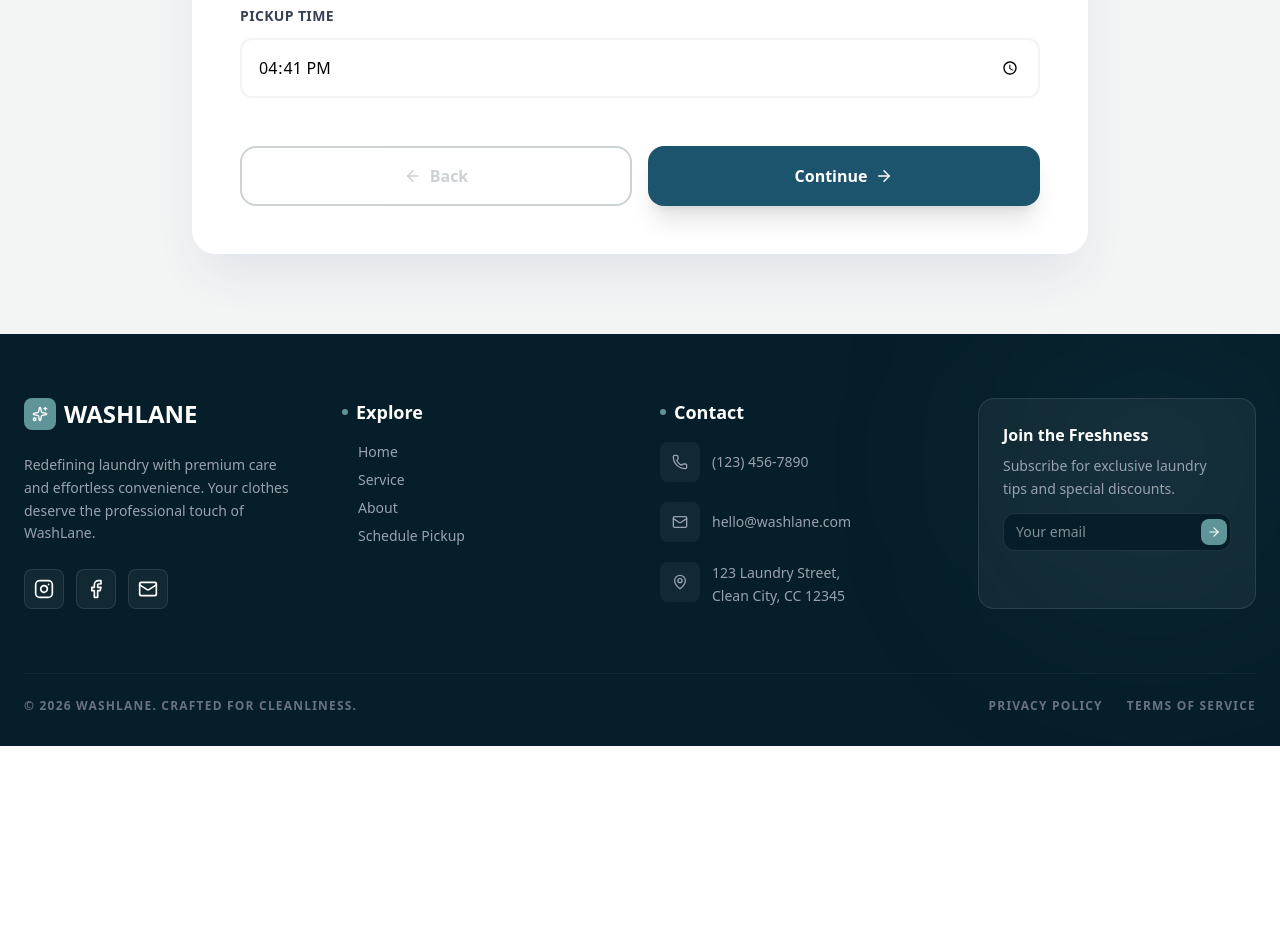
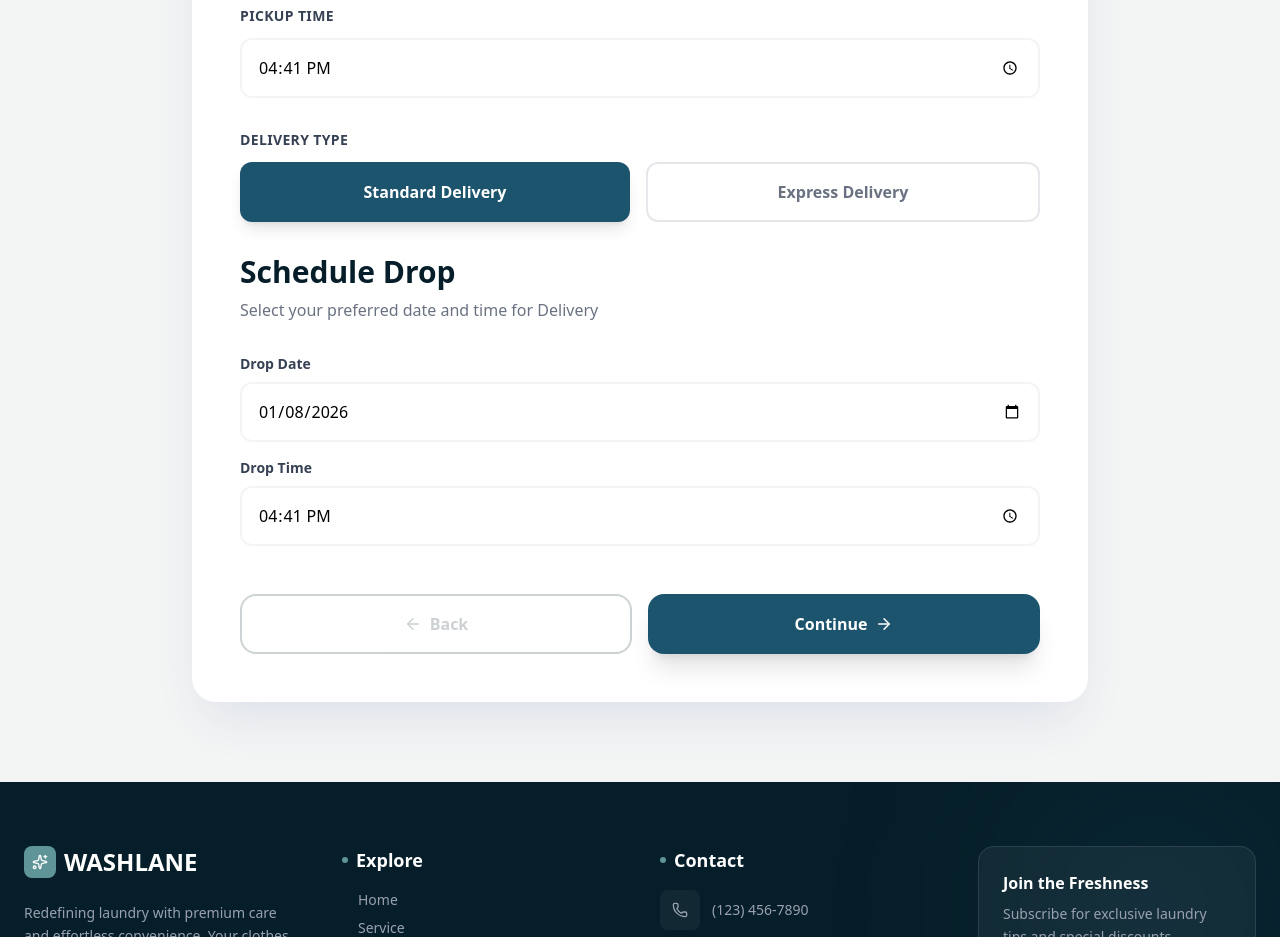
Before and after one commit to thelakshrao/Washlane, a React (Vite) app: page /schedualpickup in a window 1280 px wide. Shown: the part 800-1737 px from the top of the page. Before the commit the page ends 1546 px from the top, so only its background shows below. Built offline with nearby package versions, Linux system fonts and the light colour scheme.

Commit message:
Describe your changes

```diff
--- a/package.json
+++ b/package.json
@@ -16,7 +16,7 @@
     "react-dom": "^19.2.0",
     "react-draggable": "^4.5.0",
     "react-icons": "^5.5.0",
-    "react-router-dom": "^7.11.0",
+    "react-router-dom": "^7.12.0",
     "react-router-hash-link": "^2.4.3",
     "tailwindcss": "^4.1.18"
   },
--- a/src/App.jsx
+++ b/src/App.jsx
@@ -1,5 +1,5 @@
 import { Routes, Route } from "react-router-dom";
-import Home from "./components/Home.jsx"
+import Home from "./components/home.jsx"
 import SchedualPickUp from "./components/SchedualPickUp";
 import About from "./components/About"
 import Navbar from "./components/Navbar";
--- a/src/components/Navbar.jsx
+++ b/src/components/Navbar.jsx
@@ -73,7 +73,7 @@ const Navbar = () => {
             </span>
           </div>
 
-          <button className="text-[#061E29] font-bold text-sm text-white-glow active:scale-95">
+          <button className="text-[#061E29] font-bold text-sm text-white-glow active:scale-95 cursor-pointer">
             Login
           </button>
         </div>
--- a/src/components/SchedualPickUp.jsx
+++ b/src/components/SchedualPickUp.jsx
@@ -9,6 +9,7 @@ import {
 } from "lucide-react";
 import threeperson from "../images/three.png";
 import Footer from "./Footer";
+import { useLocation } from "react-router-dom";
 
 const SchedualPickUp = () => {
   const [currentStep, setCurrentStep] = useState(1);
@@ -17,6 +18,14 @@ const SchedualPickUp = () => {
   const [timeWarning, setTimeWarning] = useState("");
   const [serviceData, setServiceData] = useState({});
   const [activeConfig, setActiveConfig] = useState(null);
+  const [deliveryType, setDeliveryType] = useState("standard");
+  const [dropDate, setDropDate] = useState("");
+  const [dropTime, setDropTime] = useState("");
+  const [dropTimeWarning, setDropTimeWarning] = useState("");
+  const [dropDateWarning, setDropDateWarning] = useState("");
+  const [showExpressNote, setShowExpressNote] = useState(false);
+  const location = useLocation();
+  const initialAddressFromHome = location.state?.address || "";
 
   const colors = {
     deepNavy: "#061E29",
@@ -28,7 +37,7 @@ const SchedualPickUp = () => {
   const [formData, setFormData] = useState({
     name: "",
     phone: "",
-    address: "",
+    address: initialAddressFromHome,
   });
 
   const servicesList = useMemo(
@@ -115,6 +124,24 @@ const SchedualPickUp = () => {
     validateTime(current);
   }, [dates]);
 
+  useEffect(() => {
+    if (selectedTime) {
+      validateTime(selectedTime);
+    }
+  }, [selectedTime, selectedDate]);
+
+  useEffect(() => {
+    if (dropTime) {
+      validateDropTime(dropTime);
+    }
+  }, [dropTime, dropDate]);
+
+  useEffect(() => {
+    if (dropDate) {
+      validateDropDate(dropDate);
+    }
+  }, [dropDate, selectedDate]);
+
   const getServiceTotal = (id) => {
     const data = serviceData[id];
     if (!data) return 0;
@@ -139,13 +166,87 @@ const SchedualPickUp = () => {
     setFormData({ ...formData, [e.target.name]: e.target.value });
 
   const validateTime = (time) => {
-    const [hour, minute] = time.split(":").map(Number);
-    const numeric = hour + minute / 60;
-    if (numeric > 22)
-      setTimeWarning("Unavailable. Scheduling for tomorrow morning.");
-    else if (numeric < 8) setTimeWarning("Available between 8 AM to 10 PM.");
-    else setTimeWarning("");
+    if (!selectedDate) return;
+
+    const now = new Date();
+    const today = now.toISOString().split("T")[0];
+
+    const [selHour, selMin] = time.split(":").map(Number);
+    const curHour = now.getHours();
+    const curMin = now.getMinutes();
+
+    if (selectedDate === today) {
+      if (selHour < curHour || (selHour === curHour && selMin < curMin)) {
+        setTimeWarning(
+          "We don't Deliver in Past. Please select a future time."
+        );
+        return;
+      }
+    }
+
+    if (selHour < 8 || selHour >= 22) {
+      setTimeWarning("Available between 8 AM to 10 PM.");
+      return;
+    }
+
+    setTimeWarning("");
   };
+
+  const validateDropTime = (time) => {
+    if (!dropDate || !selectedDate) return;
+
+    const now = new Date();
+    const today = now.toISOString().split("T")[0];
+
+    const [dropHour, dropMin] = time.split(":").map(Number);
+    const curHour = now.getHours();
+    const curMin = now.getMinutes();
+
+    if (dropDate === selectedDate && dropDate === today) {
+      if (dropHour < curHour || (dropHour === curHour && dropMin < curMin)) {
+        setDropTimeWarning(
+          "We don’t deliver in the past. Please select a future time."
+        );
+        return;
+      }
+    }
+
+    setDropTimeWarning("");
+  };
+
+  const validateDropDate = (date) => {
+    if (!date) return;
+
+    const today = new Date();
+    today.setHours(0, 0, 0, 0);
+
+    const selectedDropDate = new Date(date);
+    selectedDropDate.setHours(0, 0, 0, 0);
+
+    if (selectedDropDate < today) {
+      setDropDateWarning(
+        "We don’t deliver on past dates. Please select a future date."
+      );
+      return;
+    }
+
+    if (selectedDropDate < new Date(selectedDate)) {
+      setDropDateWarning("Drop date cannot be before pickup date.");
+      return;
+    }
+
+    setDropDateWarning("");
+  };
+
+  useEffect(() => {
+    if (deliveryType === "standard" && selectedDate) {
+      const nextDay = new Date(selectedDate);
+      nextDay.setDate(nextDay.getDate() + 1);
+
+      setDropDate(nextDay.toISOString().split("T")[0]);
+      setDropTime(selectedTime);
+    }
+  }, [deliveryType, selectedDate, selectedTime]);
 
   const isStep3Valid =
     formData.name.trim() && formData.phone.trim() && formData.address.trim();
@@ -299,6 +400,121 @@ const SchedualPickUp = () => {
                     </p>
                   )}
                 </div>
+
+                <div className="mt-8">
+                  <p className="text-sm font-bold text-gray-700 mb-3 uppercase tracking-wide">
+                    Delivery Type
+                  </p>
+
+                  <div className="flex gap-4">
+                    <button
+                      onClick={() => {
+                        setDeliveryType("standard");
+                        setShowExpressNote(false);
+                      }}
+                      className={`flex-1 py-4 rounded-xl font-bold transition-all ${
+                        deliveryType === "standard"
+                          ? "text-white shadow-lg"
+                          : "bg-white border-2 border-gray-200 text-gray-500"
+                      }`}
+                      style={{
+                        backgroundColor:
+                          deliveryType === "standard"
+                            ? colors.primaryBlue
+                            : "white",
+                      }}
+                    >
+                      Standard Delivery
+                    </button>
+
+                    <button
+                      onClick={() => {
+                        setDeliveryType("express");
+                        setShowExpressNote(true);
+                      }}
+                      className={`flex-1 py-4 rounded-xl font-bold transition-all ${
+                        deliveryType === "express"
+                          ? "text-white shadow-lg"
+                          : "bg-white border-2 border-gray-200 text-gray-500"
+                      }`}
+                      style={{
+                        backgroundColor:
+                          deliveryType === "express"
+                            ? colors.primaryBlue
+                            : "white",
+                      }}
+                    >
+                      Express Delivery
+                    </button>
+                  </div>
+
+                  {deliveryType === "express" && showExpressNote && (
+                    <div className="mt-6 p-5 rounded-2xl bg-gradient-to-r from-[#1D546D] to-[#5F9598] text-white animate-in fade-in slide-in-from-bottom-3 duration-500">
+                      <h4 className="text-lg font-black mb-1">
+                        Express Delivery Activated
+                      </h4>
+                      <p className="text-sm opacity-90">
+                        Your clothes will be picked up and delivered within
+                      </p>
+                      <p className="text-xl font-black mt-1">2 – 3 Hours</p>
+                    </div>
+                  )}
+                </div>
+
+                {deliveryType === "standard" && (
+                  <div className="mt-8 animate-in fade-in slide-in-from-bottom-3 duration-500">
+                    <h2
+                      className="text-3xl font-bold mb-2"
+                      style={{ color: colors.deepNavy }}
+                    >
+                      Schedule Drop
+                    </h2>
+                    <p className="text-gray-500 mb-8">
+                      Select your preferred date and time for Delivery
+                    </p>
+
+                    <div className="mb-4">
+                      <label className="block text-sm font-bold text-gray-700 mb-2">
+                        Drop Date
+                      </label>
+                      <input
+                        type="date"
+                        value={dropDate}
+                        min={selectedDate}
+                        onChange={(e) => {
+                          setDropDate(e.target.value);
+                          validateDropDate(e.target.value);
+                        }}
+                        className="p-4 rounded-xl border-2 border-gray-100 w-full"
+                      />
+                      {dropDateWarning && (
+                        <p className="text-sm text-red-500 mt-3 font-semibold flex items-center gap-2">
+                          ⚠️ {dropDateWarning}
+                        </p>
+                      )}
+                    </div>
+
+                    <div>
+                      <label className="block text-sm font-bold text-gray-700 mb-2">
+                        Drop Time
+                      </label>
+                      <input
+                        type="time"
+                        value={dropTime}
+                        onChange={(e) => {
+                          setDropTime(e.target.value);
+                          validateDropTime(e.target.value);
+                        }}
+                        className="p-4 rounded-xl border-2 border-gray-100 w-full"
+                      />
+                      {dropTimeWarning && (
+                        <p className="text-sm text-red-500 mt-3 font-semibold flex items-center gap-2">
+                          ⚠️ {dropTimeWarning}
+                        </p>
+                      )}
+                    </div>
+                  </div>
+                )}
               </div>
             )}
 
@@ -530,15 +746,29 @@ const SchedualPickUp = () => {
                     </button>
                   </div>
 
-                  <div className="p-6 rounded-2xl border-2 border-gray-50 bg-gray-50/50 flex justify-between items-center">
+                  <div className="p-6 rounded-2xl border-2 border-gray-50 bg-gray-50/50 flex justify-between items-start">
                     <div>
-                      <p className="text-[10px] font-black text-gray-400 uppercase tracking-widest mb-1">
+                      <p className="text-[10px] font-black text-gray-400 uppercase tracking-widest mb-2">
                         Schedule
                       </p>
+
                       <p className="font-bold">
-                        {selectedDate} at {selectedTime}
+                        Pickup: {selectedDate} at {selectedTime}
                       </p>
+
+                      {deliveryType === "standard" && (
+                        <p className="font-bold mt-2">
+                          Delivery: {dropDate} at {dropTime}
+                        </p>
+                      )}
+
+                      {deliveryType === "express" && (
+                        <p className="font-bold mt-2 text-teal-700">
+                          Express Delivery (2–3 Hours)
+                        </p>
+                      )}
                     </div>
+
                     <button
                       onClick={() => setCurrentStep(1)}
                       className="text-teal-600 font-bold text-xs hover:underline"
@@ -624,7 +854,11 @@ const SchedualPickUp = () => {
                 </button>
                 <button
                   disabled={
-                    (currentStep === 1 && (timeWarning || !selectedTime)) ||
+                    (currentStep === 1 &&
+                      (timeWarning ||
+                        !selectedTime ||
+                        (deliveryType === "standard" &&
+                          (dropDateWarning || dropTimeWarning)))) ||
                     (currentStep === 2 && !hasAtLeastOneItem) ||
                     (currentStep === 3 && !isStep3Valid)
                   }
@@ -639,23 +873,6 @@ const SchedualPickUp = () => {
             )}
           </div>
         </section>
-
-        <style
-          dangerouslySetInnerHTML={{
-            __html: `
-        @keyframes float {
-          0%, 100% { transform: translateY(0px); }
-          50% { transform: translateY(-20px); }
-        }
-        .animate-bounce-slow {
-          animation: float 6s ease-in-out infinite;
-        }
-        .scrollbar-hide::-webkit-scrollbar {
-          display: none;
-        }
-      `,
-          }}
-        />
       </div>
       <Footer />
     </>
```
Also changed, not shown: src/components/Home.jsx (+41 -5 lines), 1 other file (tests, documents, lock files or other folders).
